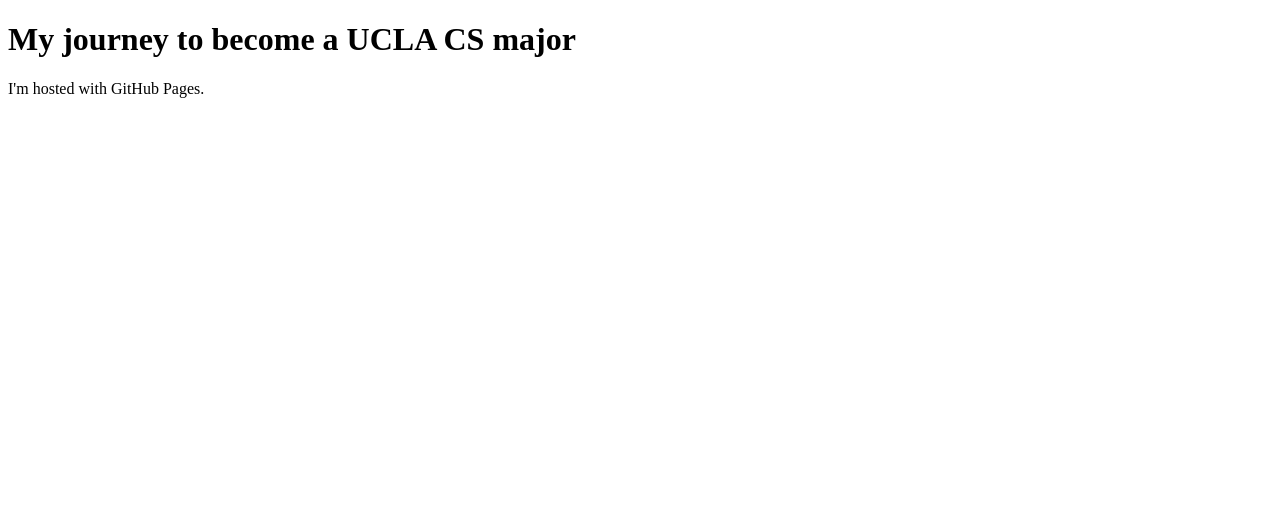
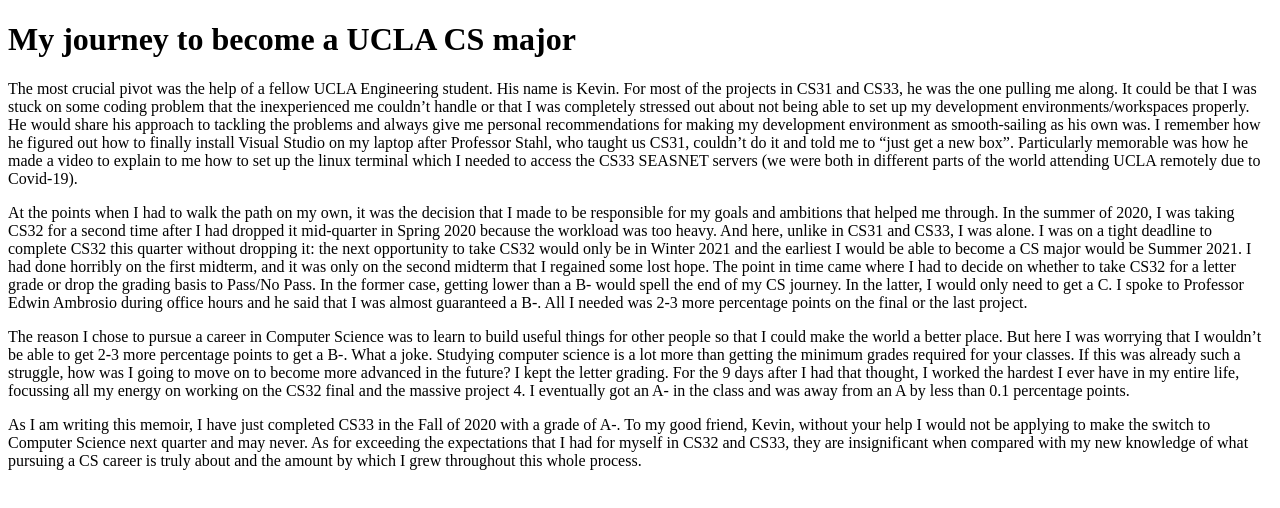
Before and after one commit to YanHauw/YanHauw.github.io, a plain HTML site: page index.html in a window 1280 px wide. Drawn offline with Linux system fonts and the light colour scheme.

Commit message:
Update index.html

```diff
--- a/index.html
+++ b/index.html
@@ -1,7 +1,16 @@
 <!DOCTYPE html>
-<html>
-<body>
-<h1>My journey to become a UCLA CS major</h1>
-<p>I'm hosted with GitHub Pages.</p>
-</body>
-</html>
+    <html>
+        <body>
+            <h1>My journey to become a UCLA CS major</h1>
+
+            <p>The most crucial pivot was the help of a fellow UCLA Engineering student. His name is Kevin. For most of the projects in CS31 and CS33, he was the one pulling me along. It could be that I was stuck on some coding problem that the inexperienced me couldn’t handle or that I was completely stressed out about not being able to set up my development environments/workspaces properly. He would share his approach to tackling the problems and always give me personal recommendations for making my development environment as smooth-sailing as his own was. I remember how he figured out how to finally install Visual Studio on my laptop after Professor Stahl, who taught us CS31, couldn’t do it and told me to “just get a new box”. Particularly memorable was how he made a video to explain to me how to set up the linux terminal which I needed to access the CS33 SEASNET servers (we were both in different parts of the world attending UCLA remotely due to Covid-19). </p>
+
+            <p>At the points when I had to walk the path on my own, it was the decision that I made to be responsible for my goals and ambitions that helped me through. In the summer of 2020, I was taking CS32 for a second time after I had dropped it mid-quarter in Spring 2020 because the workload was too heavy. And here, unlike in CS31 and CS33, I was alone. I was on a tight deadline to complete CS32 this quarter without dropping it: the next opportunity to take CS32 would only be in Winter 2021 and the earliest I would be able to become a CS major would be Summer 2021. I had done horribly on the first midterm, and it was only on the second midterm that I regained some lost hope. The point in time came where I had to decide on whether to take CS32 for a letter grade or drop the grading basis to Pass/No Pass. In the former case, getting lower than a B- would spell the end of my CS journey. In the latter, I would only need to get a C. I spoke to Professor Edwin Ambrosio during office hours and he said that I was almost guaranteed a B-. All I needed was 2-3 more percentage points on the final or the last project.</p>
+
+            <p>The reason I chose to pursue a career in Computer Science was to learn to build useful things for other people so that I could make the world a better place. But here I was worrying that I wouldn’t be able to get 2-3 more percentage points to get a B-. What a joke. Studying computer science is a lot more than getting the minimum grades required for your classes. If this was already such a struggle, how was I going to move on to become more advanced in the future? I kept the letter grading. For the 9 days after I had that thought, I worked the hardest I ever have in my entire life, focussing all my energy on working on the CS32 final and the massive project 4. I eventually got an A- in the class and was away from an A by less than 0.1 percentage points. </p>
+
+            <p>As I am writing this memoir, I have just completed CS33 in the Fall of 2020 with a grade of A-. To my good friend, Kevin, without your help I would not be applying to make the switch to Computer Science next quarter and may never. As for exceeding the expectations that I had for myself in CS32 and CS33, they are insignificant when compared with my new knowledge of what pursuing a CS career is truly about and the amount by which I grew throughout this whole process.</p>
+
+
+        </body>
+    </html>
```
